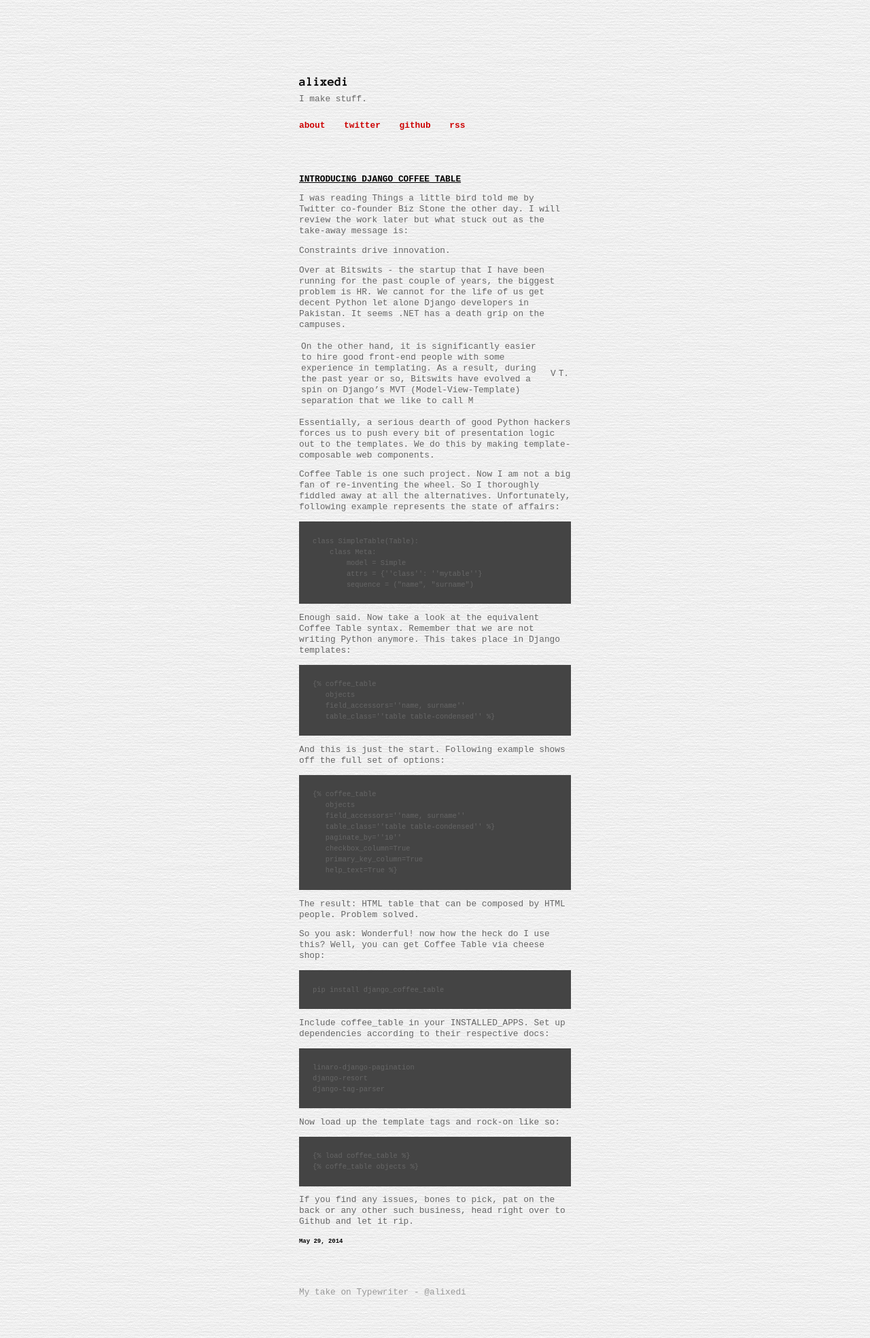
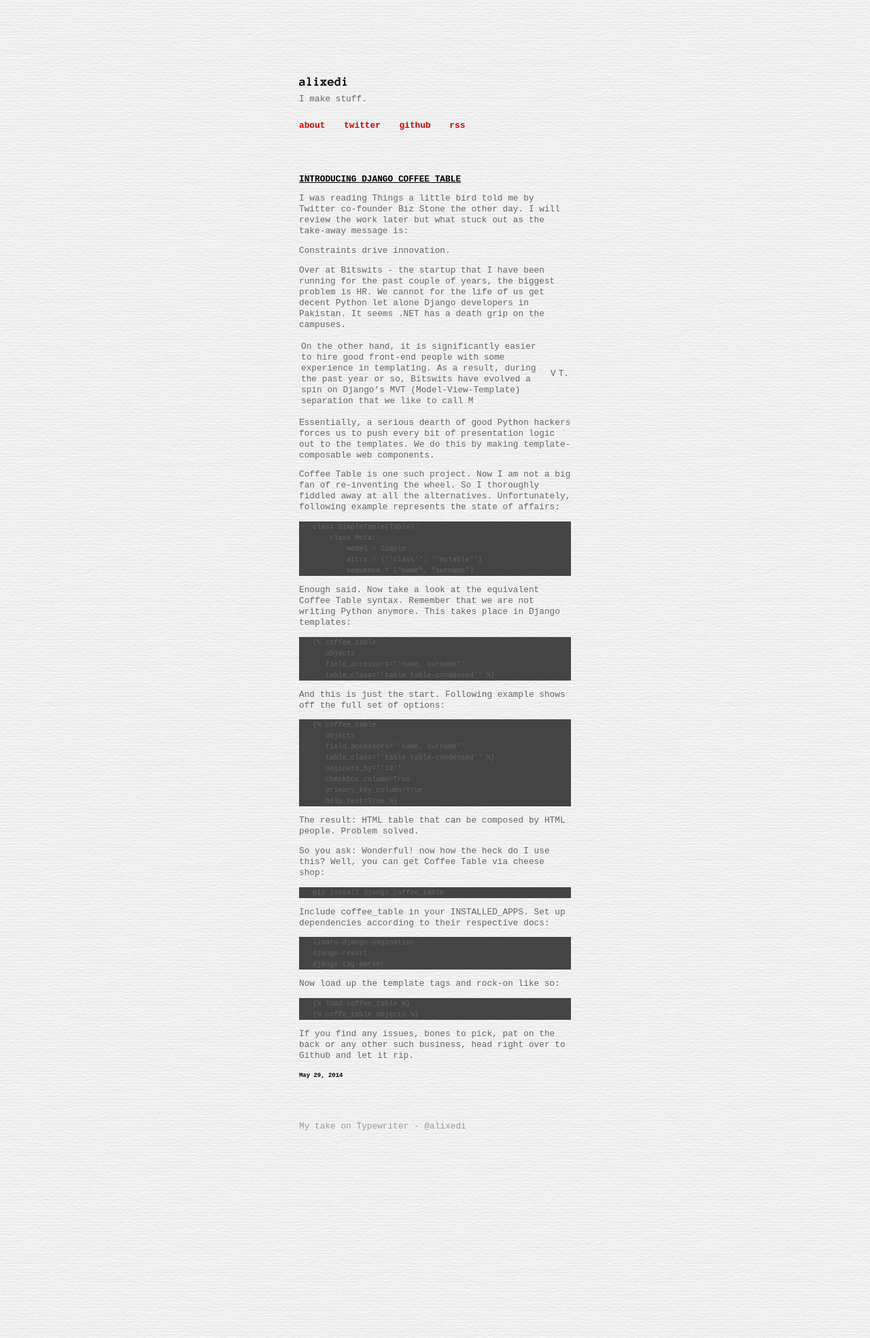
Before and after one commit to alixedi/old.alixedi.github.io, a Jekyll site: the page built from _posts/2014-05-29-introducing-django-coffee-table.md, in a window 1280 px wide. Shown: the whole page at 68% size. Built offline with Jekyll 4.4.1, drawn with Linux system fonts in a browser that asks for light colours.

Commit message:
Changing padding for highlight block

```diff
--- a/css/main.css
+++ b/css/main.css
@@ -93,7 +93,7 @@ h3 {
 }
 
 .highlight {
-  padding: 5px 10px;
+  padding: 0px 10px;
   background-color: #444;
 }
 
```
